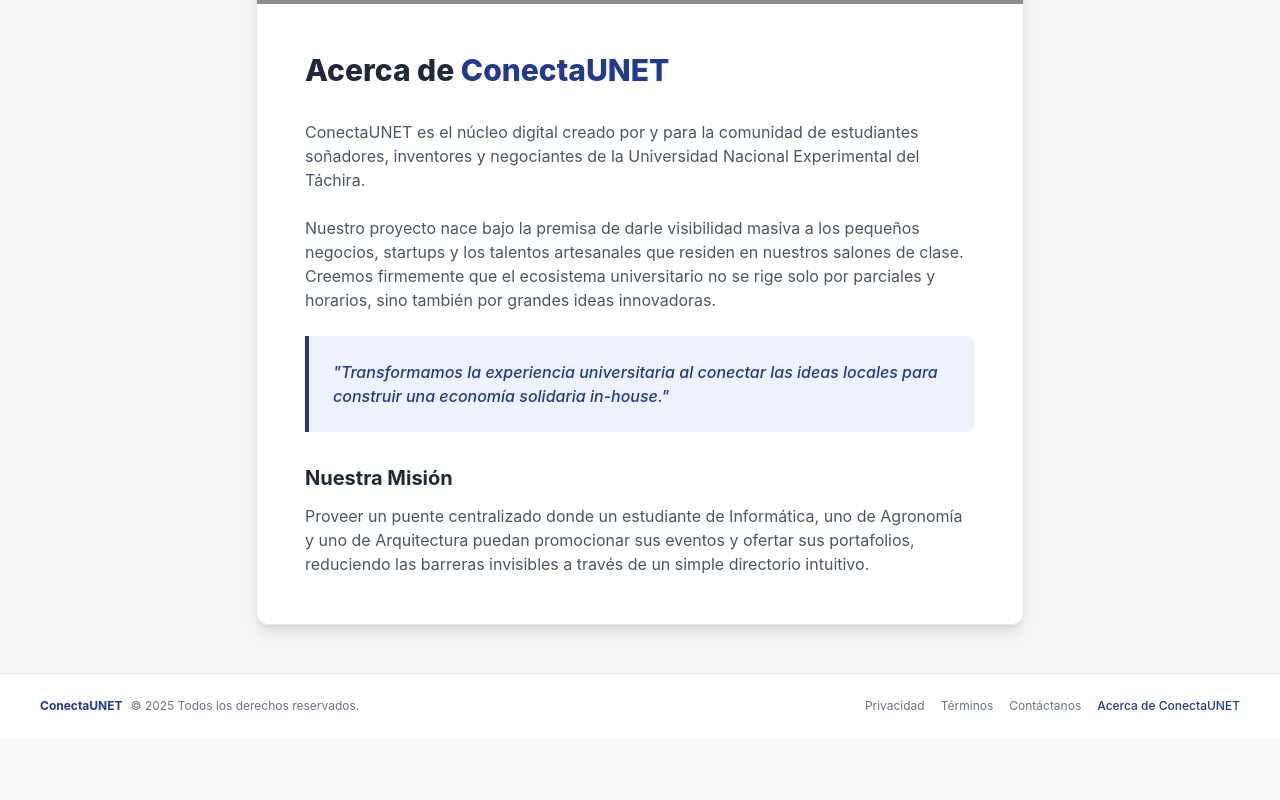
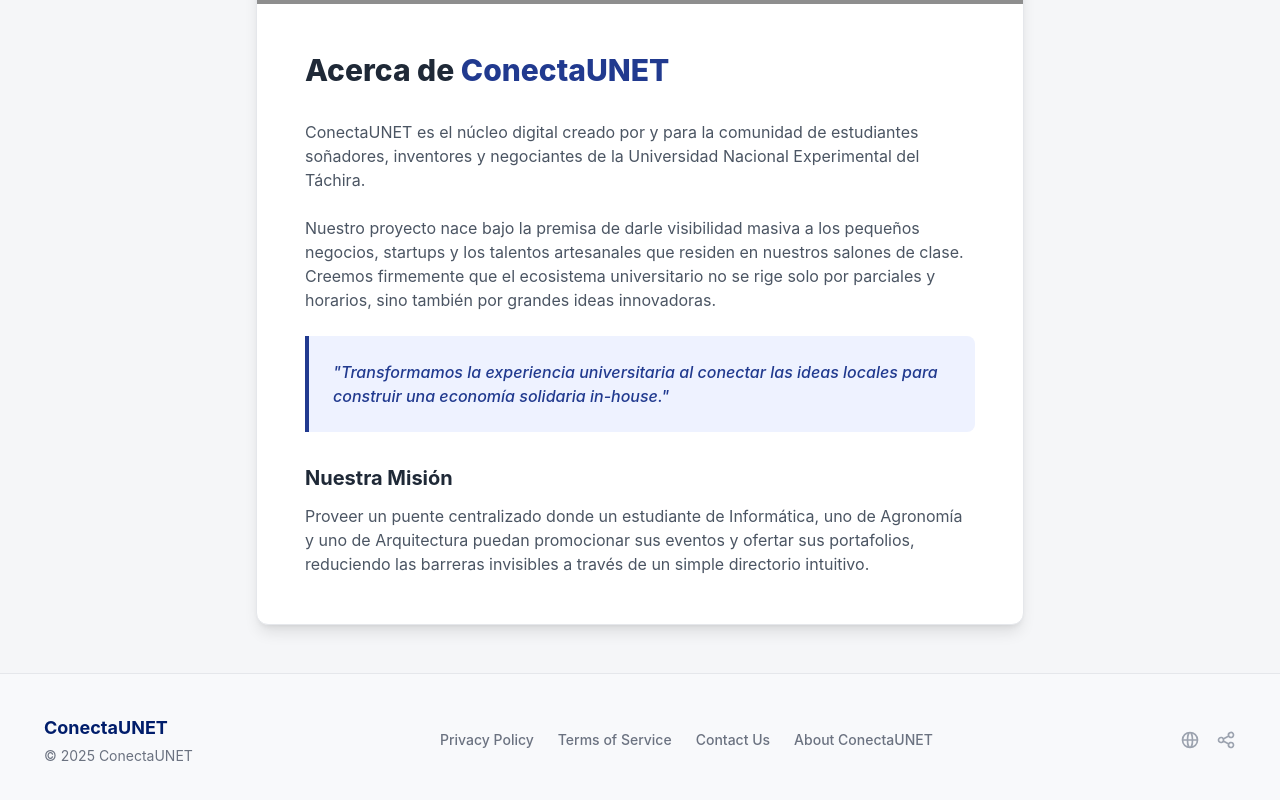
Before and after one commit to Angeliux2005/ConectaUNET, a Vue app in the folder frontend/: page /acerca in a window 1280 px wide. Shown: the part 454-1254 px from the top of the page. Before the commit the page ends 1192 px from the top, so only its background shows below. Built offline with nearby package versions, Linux system fonts and the light colour scheme; grey boxes are pictures that could not be loaded.

Commit message:
Se cambio el footer personal (creado al momento de hacer las vistas) al componente footer que se tieneXD

```diff
--- a/frontend/src/views/acerca.vue
+++ b/frontend/src/views/acerca.vue
@@ -76,21 +76,10 @@
 
     </main>
 
-    <footer class="w-full px-6 lg:px-10 py-6 border-t border-[#E5E7EB] bg-white flex flex-col md:flex-row items-center justify-between gap-4 mt-auto">
+    <div class="hidden md:block">
+      <AppFooter />
+    </div>
 
-      <div class="text-xs text-[#6B7280] text-center md:text-left">
-        <span class="font-bold" :style="{ color: brandBlue }">ConectaUNET</span><br class="md:hidden" />
-        <span class="md:ml-2">© 2025 Todos los derechos reservados.</span>
-      </div>
-
-      <div class="flex flex-wrap justify-center gap-x-4 gap-y-2 text-xs text-[#6B7280]">
-        <a href="#" class="hover:text-gray-900 hover:underline transition-colors" @click="router.push('/privacidad')">Privacidad</a>
-        <a href="#" class="hover:text-gray-900 hover:underline transition-colors" @click="router.push('/terminos')">Términos</a>
-        <a href="#" class="hover:text-gray-900 hover:underline transition-colors" @click="router.push('/contacto')">Contáctanos</a>
-        <a href="#" class="font-medium hover:underline transition-colors" :style="{ color: brandBlue }" @click="router.push('/acerca')">Acerca de ConectaUNET</a>
-      </div>
-
-    </footer>
   </div>
 
 </template>
--- a/frontend/src/views/contacto.vue
+++ b/frontend/src/views/contacto.vue
@@ -140,21 +140,9 @@
       </div>
     </main>
 
-    <footer class="w-full px-6 lg:px-10 py-6 border-t border-[#E5E7EB] bg-white flex flex-col md:flex-row items-center justify-between gap-4 mt-auto">
-
-      <div class="text-xs text-[#6B7280] text-center md:text-left">
-        <span class="font-bold" :style="{ color: brandBlue }">ConectaUNET</span><br class="md:hidden" />
-        <span class="md:ml-2">© 2025 Todos los derechos reservados.</span>
-      </div>
-
-      <div class="flex flex-wrap justify-center gap-x-4 gap-y-2 text-xs text-[#6B7280]">
-        <a href="#" class="hover:text-gray-900 hover:underline transition-colors" @click="router.push('/privacidad')">Privacidad</a>
-        <a href="#" class="hover:text-gray-900 hover:underline transition-colors" @click="router.push('/terminos')">Términos</a>
-        <a href="#" class="hover:text-gray-900 hover:underline transition-colors" :style="{ color: brandBlue }" @click="router.push('/contacto')">Contáctanos</a>
-        <a href="#" class="font-medium hover:underline transition-colors"  @click="router.push('/acerca')">Acerca de ConectaUNET</a>
-      </div>
-
-    </footer>
+    <div class="hidden md:block">
+      <AppFooter />
+    </div>
 
   </div>
 
--- a/frontend/src/views/not-found.vue
+++ b/frontend/src/views/not-found.vue
@@ -71,21 +71,10 @@
 
     </main>
 
-    <footer class="w-full px-6 lg:px-10 py-6 border-t border-[#E5E7EB] bg-white flex flex-col md:flex-row items-center justify-between gap-4 mt-auto">
+    <div class="hidden md:block">
+      <AppFooter />
+    </div>
 
-      <div class="text-xs text-[#6B7280] text-center md:text-left">
-        <span class="font-bold" :style="{ color: brandBlue }">ConectaUNET</span><br class="md:hidden" />
-        <span class="md:ml-2">© 2025 Todos los derechos reservados.</span>
-      </div>
-
-      <div class="flex flex-wrap justify-center gap-x-4 gap-y-2 text-xs text-[#6B7280]">
-        <a href="#" class="hover:text-gray-900 hover:underline transition-colors" @click="router.push('/privacidad')">Privacidad</a>
-        <a href="#" class="hover:text-gray-900 hover:underline transition-colors" @click="router.push('/terminos')">Términos</a>
-        <a href="#" class="hover:text-gray-900 hover:underline transition-colors" @click="router.push('/contacto')">Contáctanos</a>
-        <a href="#" class="font-medium hover:underline transition-colors" :style="{ color: brandBlue }" @click="router.push('/acerca')">Acerca de ConectaUNET</a>
-      </div>
-
-    </footer>
   </div>
 
 </template>
--- a/frontend/src/views/privacidad.vue
+++ b/frontend/src/views/privacidad.vue
@@ -88,21 +88,9 @@
 
     </main>
 
-    <footer class="w-full px-6 lg:px-10 py-6 border-t border-[#E5E7EB] bg-white flex flex-col md:flex-row items-center justify-between gap-4 mt-auto">
-
-      <div class="text-xs text-[#6B7280] text-center md:text-left">
-        <span class="font-bold" :style="{ color: brandBlue }">ConectaUNET</span><br class="md:hidden" />
-        <span class="md:ml-2">© 2025 Todos los derechos reservados.</span>
-      </div>
-
-      <div class="flex flex-wrap justify-center gap-x-4 gap-y-2 text-xs text-[#6B7280]">
-        <a href="#" class="hover:text-gray-900 hover:underline transition-colors" :style="{ color: brandBlue }" @click="router.push('/privacidad')">Privacidad</a>
-        <a href="#" class="hover:text-gray-900 hover:underline transition-colors" @click="router.push('/terminos')">Términos</a>
-        <a href="#" class="hover:text-gray-900 hover:underline transition-colors" @click="router.push('/contacto')">Contáctanos</a>
-        <a href="#" class="font-medium hover:underline transition-colors"  @click="router.push('/acerca')">Acerca de ConectaUNET</a>
-      </div>
-
-    </footer>
+        <div class="hidden md:block">
+      <AppFooter />
+    </div>
 
   </div>
 
--- a/frontend/src/views/terminos.vue
+++ b/frontend/src/views/terminos.vue
@@ -78,21 +78,10 @@
 
     </main>
 
-    <footer class="w-full px-6 lg:px-10 py-6 border-t border-[#E5E7EB] bg-white flex flex-col md:flex-row items-center justify-between gap-4 mt-auto">
+    <div class="hidden md:block">
+      <AppFooter />
+    </div>
 
-      <div class="text-xs text-[#6B7280] text-center md:text-left">
-        <span class="font-bold" :style="{ color: brandBlue }">ConectaUNET</span><br class="md:hidden" />
-        <span class="md:ml-2">© 2025 Todos los derechos reservados.</span>
-      </div>
-
-      <div class="flex flex-wrap justify-center gap-x-4 gap-y-2 text-xs text-[#6B7280]">
-        <a href="#" class="hover:text-gray-900 hover:underline transition-colors" @click="router.push('/privacidad')">Privacidad</a>
-        <a href="#" class="hover:text-gray-900 hover:underline transition-colors":style="{ color: brandBlue }" @click="router.push('/terminos')">Términos</a>
-        <a href="#" class="hover:text-gray-900 hover:underline transition-colors" @click="router.push('/contacto')">Contáctanos</a>
-        <a href="#" class="font-medium hover:underline transition-colors"  @click="router.push('/acerca')">Acerca de ConectaUNET</a>
-      </div>
-
-    </footer>
   </div>
 
 </template>
```
